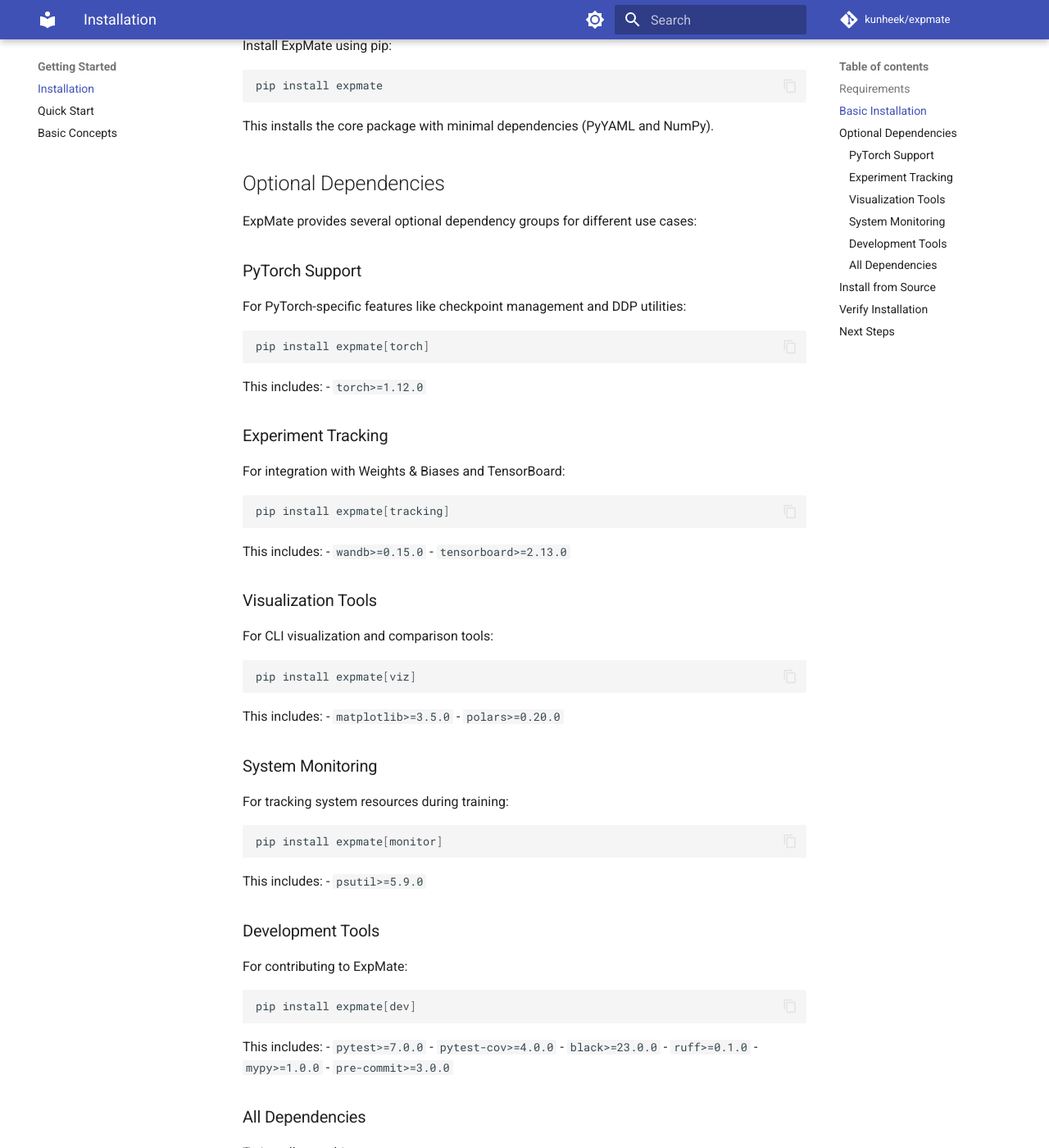
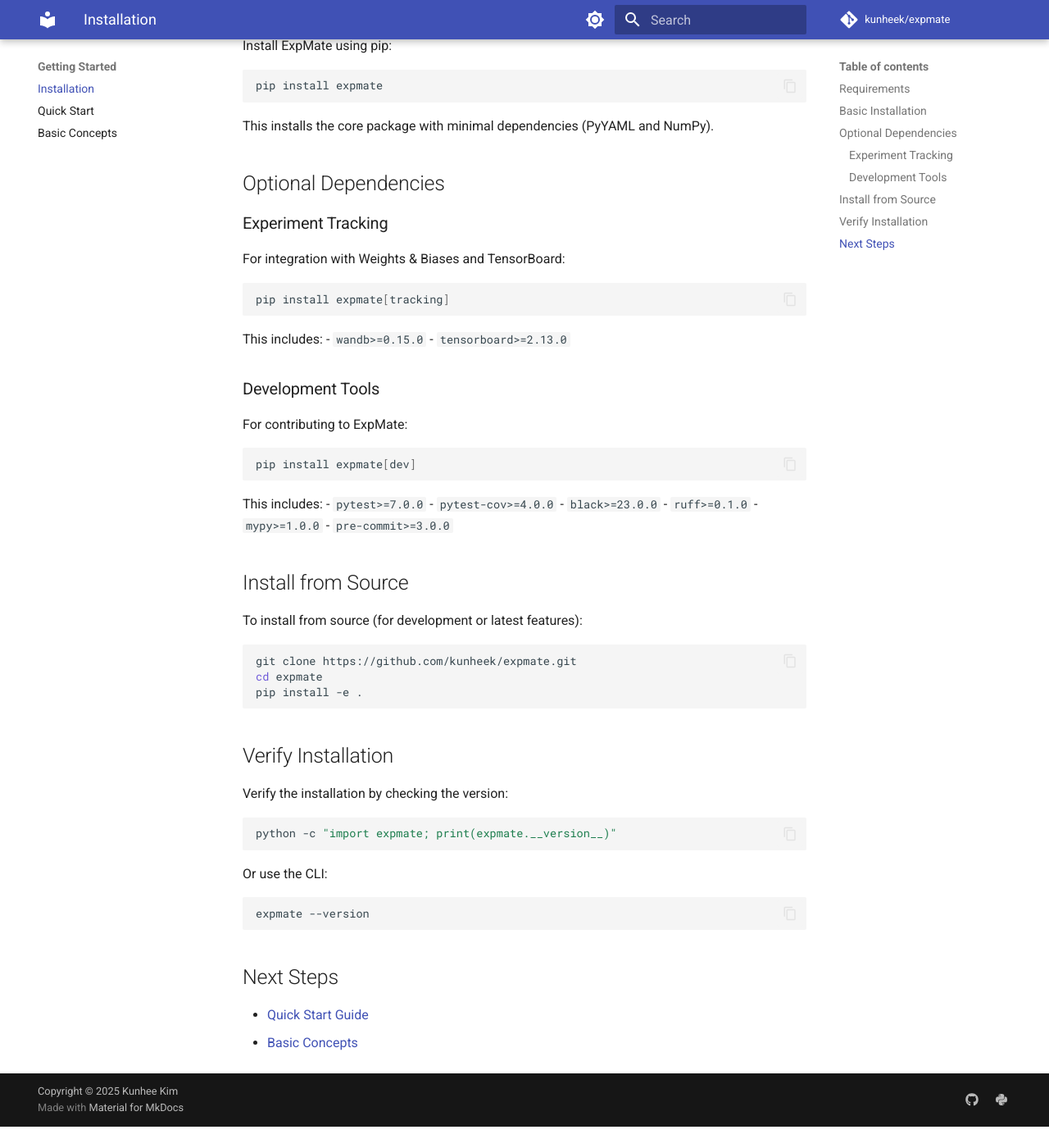
Before and after one commit to kunheek/expmate, an MkDocs documentation site: the page built from docs/getting-started/installation.md, in a window 1280 px wide and 1400 px high, scrolled down 352 px. Shown: the whole window at 82% size. Built offline with MkDocs 1.6.1 and Material for MkDocs 9.7.7, drawn with Linux system fonts in a browser that asks for light colours; comment, search, counter and statistics services are not loaded; after the commit the page ends 1726 px from its top, so only the background shows below that; some of the changed text lies outside the part shown.

````diff
--- a/docs/getting-started/installation.md
+++ b/docs/getting-started/installation.md
@@ -16,19 +16,6 @@ This installs the core package with minimal dependencies (PyYAML and NumPy).
 
 ## Optional Dependencies
 
-ExpMate provides several optional dependency groups for different use cases:
-
-### PyTorch Support
-
-For PyTorch-specific features like checkpoint management and DDP utilities:
-
-```bash
-pip install expmate[torch]
-```
-
-This includes:
-- `torch>=1.12.0`
-
 ### Experiment Tracking
 
 For integration with Weights & Biases and TensorBoard:
@@ -40,29 +27,6 @@ pip install expmate[tracking]
 This includes:
 - `wandb>=0.15.0`
 - `tensorboard>=2.13.0`
-
-### Visualization Tools
-
-For CLI visualization and comparison tools:
-
-```bash
-pip install expmate[viz]
-```
-
-This includes:
-- `matplotlib>=3.5.0`
-- `polars>=0.20.0`
-
-### System Monitoring
-
-For tracking system resources during training:
-
-```bash
-pip install expmate[monitor]
-```
-
-This includes:
-- `psutil>=5.9.0`
 
 ### Development Tools
 
@@ -80,14 +44,6 @@ This includes:
 - `mypy>=1.0.0`
 - `pre-commit>=3.0.0`
 
-### All Dependencies
-
-To install everything:
-
-```bash
-pip install expmate[all]
-```
-
 ## Install from Source
 
 To install from source (for development or latest features):
@@ -96,12 +52,6 @@ To install from source (for development or latest features):
 git clone https://github.com/kunheek/expmate.git
 cd expmate
 pip install -e .
-```
-
-With optional dependencies:
-
-```bash
-pip install -e ".[all]"
 ```
 
 ## Verify Installation
--- a/src/expmate/__init__.py
+++ b/src/expmate/__init__.py
@@ -1,6 +1,6 @@
 import os
 
-__version__ = "0.1.0"
+__version__ = "0.1.1"
 
 # Import submodules to make them available
 from . import config, git, logger, monitor, parser, tracking, utils
````
Also changed, not shown: README.md (+25 -10 lines), pyproject.toml (+7 -14 lines), setup.py (deleted, +0 -21 lines), 3 other files.
